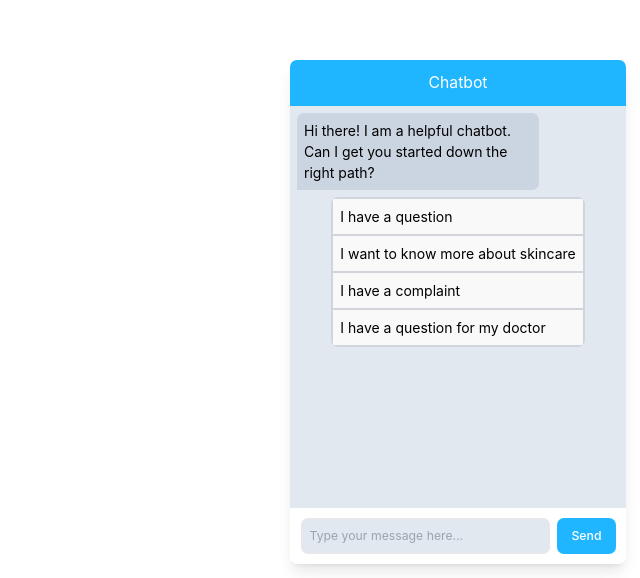
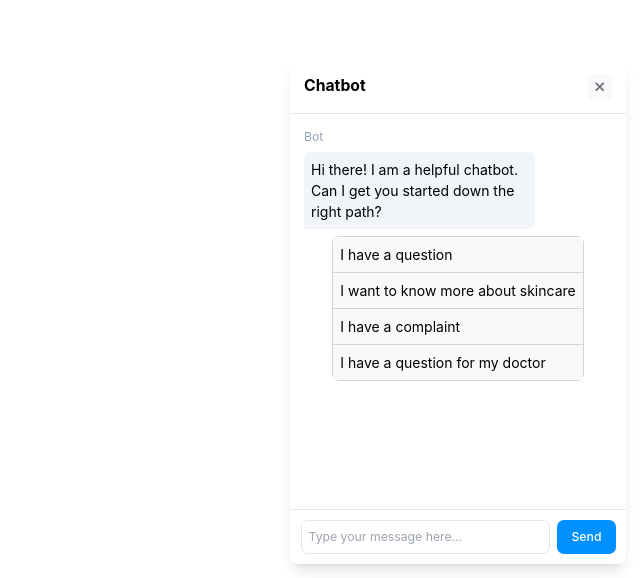
Before and after one commit to Julian-Tipler/jzai, a React (Vite) app in the folder chatbot/: page / in a window 1280 px wide. Shown: the part 222-800 px from the top of the page, without its empty margins (640-1280 px from the left). Built offline with nearby package versions, Linux system fonts and the light colour scheme.

Commit message:
some much needed styling changes and buttons

```diff
--- a/chatbot/index.html
+++ b/chatbot/index.html
@@ -5,6 +5,10 @@
     <link rel="icon" type="image/svg+xml" href="/vite.svg" />
     <meta name="viewport" content="width=device-width, initial-scale=1.0" />
     <title>Vite + React + TS</title>
+    <link
+      rel="stylesheet"
+      href="https://cdnjs.cloudflare.com/ajax/libs/font-awesome/6.5.1/css/all.min.css"
+    />
   </head>
   <body>
     <div id="chatbot"></div>
--- /dev/null
+++ b/chatbot/src/components/Header.tsx
@@ -0,0 +1,13 @@
+import { usePromptContext } from "../contexts/PromptContext";
+
+export const Header = () => {
+  const { setModalOpen } = usePromptContext();
+  return (
+    <div className="border-b-1 flex justify-between p-4">
+      <div className="text-lg font-bold text-black">Chatbot</div>
+      <button className="px-2"onClick={() => setModalOpen(false)}>
+        <i className="fas fa-times text-gray-500"></i>
+      </button>
+    </div>
+  );
+};
--- a/chatbot/src/components/LoadingAnimation.tsx
+++ b/chatbot/src/components/LoadingAnimation.tsx
@@ -2,7 +2,7 @@ import "./LoadingAnimation.css";
 
 const LoadingAnimation = () => {
   return (
-    <div className="m-2 flex w-20  items-center justify-center space-x-2 rounded-bl-none rounded-br-lg rounded-tl-lg rounded-tr-lg bg-slate-300 p-4">
+    <div className="m-2 flex w-20  items-center justify-center space-x-2 rounded-bl-none rounded-br-lg rounded-tl-lg rounded-tr-lg bg-slate-100 p-4">
       <div className="dot animate-bounce"></div>
       <div className="animate-bounce200 dot"></div>
       <div className="animate-bounce400 dot"></div>
--- /dev/null
+++ b/chatbot/src/components/Meatball.tsx
@@ -0,0 +1,13 @@
+import { usePromptContext } from "../contexts/PromptContext";
+
+export const Meatball = () => {
+  const { setModalOpen } = usePromptContext();
+  return (
+    <button
+      className="fixed bottom-0 right-0 m-4 rounded-lg bg-white p-3 text-black shadow-lg"
+      onClick={() => setModalOpen(true)}
+    >
+      <i className="fas fa-comments fa-2x"></i>
+    </button>
+  );
+};
--- a/chatbot/src/components/Message.tsx
+++ b/chatbot/src/components/Message.tsx
@@ -3,11 +3,11 @@ import { MessageType } from "../types/MessageType";
 import { SelectablePrompts } from "./SelectablePrompts";
 
 export const Message = ({ message }: { message: MessageType }) => {
-  console.log(linkify("Check out this link: https://example.com"));
   const richContent = linkify(message.content);
   const selectablePrompts = message.selectablePrompts;
   return message.role === "user" ? (
     <div className="m-2 flex flex-col items-end">
+      <div className="mb-2 text-sm text-slate-400">You</div>
       <div
         className=" w-3/4 self-end rounded-lg rounded-bl-lg rounded-br-none rounded-tl-lg rounded-tr-lg bg-brand-blue p-2 text-left text-white"
         dangerouslySetInnerHTML={{ __html: richContent }}
@@ -16,8 +16,9 @@ export const Message = ({ message }: { message: MessageType }) => {
     </div>
   ) : (
     <div className="m-2 flex flex-col items-start">
+      <div className="mb-2 text-sm text-slate-400">Bot</div>
       <div
-        className=" w-3/4 self-start break-words rounded-bl-none rounded-br-lg rounded-tl-lg rounded-tr-lg bg-slate-300 p-2 text-left text-black"
+        className=" w-3/4 self-start break-words rounded-bl-none rounded-br-lg rounded-tl-lg rounded-tr-lg bg-slate-100 p-2 text-left text-black"
         dangerouslySetInnerHTML={{ __html: richContent }}
       />
       {/* <SmallText role="Chatbot" time="1:50 pm" /> */}
--- a/chatbot/src/components/MessageContainer.tsx
+++ b/chatbot/src/components/MessageContainer.tsx
@@ -14,7 +14,7 @@ export const MessageContainer = () => {
 
   if (!messages) return "loading...";
   return (
-    <div className="flex flex-1 flex-col overflow-y-scroll bg-slate-200">
+    <div className="flex flex-1 flex-col overflow-y-scroll p-2 border-b-1">
       {messages.map((message: MessageType, i: number) => {
         return <Message message={message} key={`message-${i}`} />;
       })}
--- a/chatbot/src/components/SelectablePrompts.tsx
+++ b/chatbot/src/components/SelectablePrompts.tsx
@@ -20,12 +20,12 @@ export const SelectablePrompts = ({
 
   return (
     <div
-      className={`4border-1 m-auto mt-2 flex flex-col rounded-lg border-2 border-solid border-gray-300 bg-slate-200`}
+      className={`4border-1 m-auto mt-2 flex flex-col rounded-lg border-1 border-solid border-gray-300 bg-slate-100`}
     >
       {selectablePrompts.map((selectablePrompt, i) => (
         <button
           key={`prompt-${i}`}
-          className={`p-2 text-left text-black ${i !== selectablePrompts.length - 1 && "border-b-2 border-solid border-gray-300"} hover:bg-slate-300`}
+          className={`p-2 text-left text-black ${i !== selectablePrompts.length - 1 && "border-b-1 border-solid border-gray-300"} hover:bg-slate-300`}
           onClick={(e) => handlePromptSubmission({ e, selectablePrompt })}
         >
           {selectablePrompt}
--- a/chatbot/src/components/TextBar.tsx
+++ b/chatbot/src/components/TextBar.tsx
@@ -13,7 +13,7 @@ export const TextBar = () => {
         placeholder="Type your message here..."
         value={prompt}
         onChange={(e) => setPrompt(e.target.value)}
-        className="flex-1 rounded-lg border-2 border-gray-200 bg-slate-200 p-2 text-sm text-black focus:border-brand-blue focus:outline-none"
+        className="flex-1 rounded-lg border-1 border-gray-200 bg-white p-2 text-sm text-black focus:border-brand-blue focus:outline-none"
       />
       <button
         type="submit"
--- a/chatbot/src/components/Window.tsx
+++ b/chatbot/src/components/Window.tsx
@@ -1,10 +1,15 @@
 import { TextBar } from "./TextBar";
 import { MessageContainer } from "./MessageContainer";
+import { Header } from "./Header";
+import { usePromptContext } from "../contexts/PromptContext";
+import { Meatball } from "./Meatball";
 
 export const ChatWindow = () => {
+  const { modalOpen } = usePromptContext();
+  if (!modalOpen) return <Meatball />;
   return (
-    <div className="fixed bottom-0 right-0 m-4 flex h-128  w-128 flex-col overflow-hidden rounded-lg bg-white shadow-lg">
-      <div className="bg-brand-blue p-3 text-lg text-white">Chatbot</div>
+    <div className="fixed bottom-0 right-0 m-4 flex h-128 w-128 flex-col overflow-hidden rounded-lg bg-white shadow-lg">
+      <Header />
       <MessageContainer />
       <TextBar />
     </div>
--- a/chatbot/src/contexts/PromptContext.tsx
+++ b/chatbot/src/contexts/PromptContext.tsx
@@ -29,6 +29,8 @@ type PromptContextValue = {
   setMessages: React.Dispatch<React.SetStateAction<MessageType[]>>;
   loading: boolean;
   setLoading: React.Dispatch<React.SetStateAction<boolean>>;
+  modalOpen: boolean;
+  setModalOpen: React.Dispatch<React.SetStateAction<boolean>>;
 };
 
 export const PromptContext = React.createContext<PromptContextValue>(
@@ -42,6 +44,7 @@ export function PromptProvider({ children }: { children: React.ReactNode }) {
   const [conversationId, setConversationId] = React.useState<string | null>(
     null,
   );
+  const [modalOpen, setModalOpen] = React.useState<boolean>(true);
 
   useEffect(() => {
     mockGetAPI();
@@ -80,8 +83,16 @@ export function PromptProvider({ children }: { children: React.ReactNode }) {
       }
       // Second update, using a functional update to ensure we're working with the latest state.
     } catch (error) {
-      console.error("Failed to post prompt:", error);
-      // Handle error (e.g., show an error message to the user)
+      const errorMessage =
+        "Sorry, we are experiencing technical difficulties. Please try again later.";
+      const errorResponseMesage: MessageType = {
+        role: "assistant",
+        content: errorMessage,
+      };
+      setMessages((messages) => [...messages, errorResponseMesage]);
+      setLoading(false);
+
+      return null;
     }
     setLoading(false);
     setPrompt("");
@@ -97,7 +108,6 @@ export function PromptProvider({ children }: { children: React.ReactNode }) {
     const url =
       import.meta.env.VITE_SUPABASE_FUNCTIONS_URL +
       "/conversations?companyId=00000000-0000-0000-0000-000000000000";
-    try {
     const response = await fetch(url, {
       method: "POST",
       headers: {
@@ -114,10 +124,6 @@ export function PromptProvider({ children }: { children: React.ReactNode }) {
     }
     const data: PostConversationResponse = await response.json();
     return data;
-    } catch (error) {
-      console.error("Failed to post conversation:", error);
-      return null;
-    }
   };
 
   const value = {
@@ -128,6 +134,8 @@ export function PromptProvider({ children }: { children: React.ReactNode }) {
     setMessages,
     loading,
     setLoading,
+    modalOpen,
+    setModalOpen,
   };
   return (
     <PromptContext.Provider value={value}>{children}</PromptContext.Provider>
--- a/chatbot/tailwind.config.js
+++ b/chatbot/tailwind.config.js
@@ -4,7 +4,7 @@ export default {
   theme: {
     extend: {
       colors: {
-        "brand-blue": "#1fb6ff",
+        "brand-blue": "#0190FF",
       },
       height: {
         128: "36rem",
@@ -12,6 +12,9 @@ export default {
       width: {
         128: "24rem",
       },
+      borderWidth: {
+        1: "1px",
+      },
     },
   },
   plugins: [],
```
Lines whose indentation alone changed are shown as unchanged.
